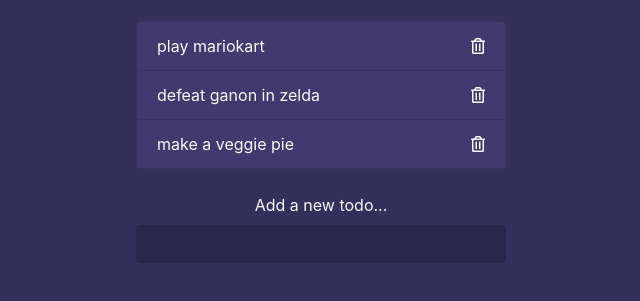
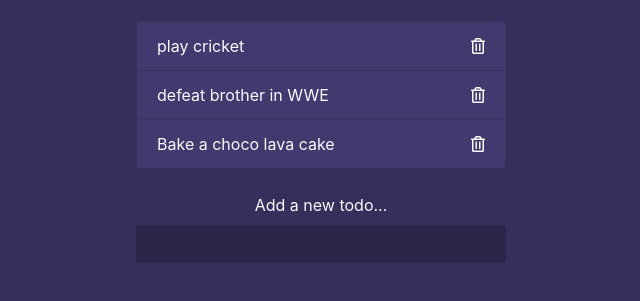
Before and after one commit to Aditya111Kumar/Todo-list, a plain HTML site: page index.html in a window 1280 px wide. Shown: the part 137-438 px from the top of the page, without its empty margins (319-959 px from the left). Drawn offline with nearby package versions, Linux system fonts and the light colour scheme.

Commit message:
Update index.html

```diff
--- a/index.html
+++ b/index.html
@@ -22,15 +22,15 @@
 
         <ul class="list-group todos mx-auto text-light">
             <li class="list-group-item d-flex justify-content-between align-items-center">
-                <span>play mariokart</span>
+                <span>play cricket</span>
                 <i class="far fa-trash-alt delete"></i>
             </li>
             <li class="list-group-item d-flex justify-content-between align-items-center">
-                <span>defeat ganon in zelda</span>
+                <span>defeat brother in WWE</span>
                 <i class="far fa-trash-alt delete"></i>
             </li>
             <li class="list-group-item d-flex justify-content-between align-items-center">
-                <span>make a veggie pie</span>
+                <span>Bake a choco lava cake</span>
                 <i class="far fa-trash-alt delete"></i>
             </li>
         </ul>
```
